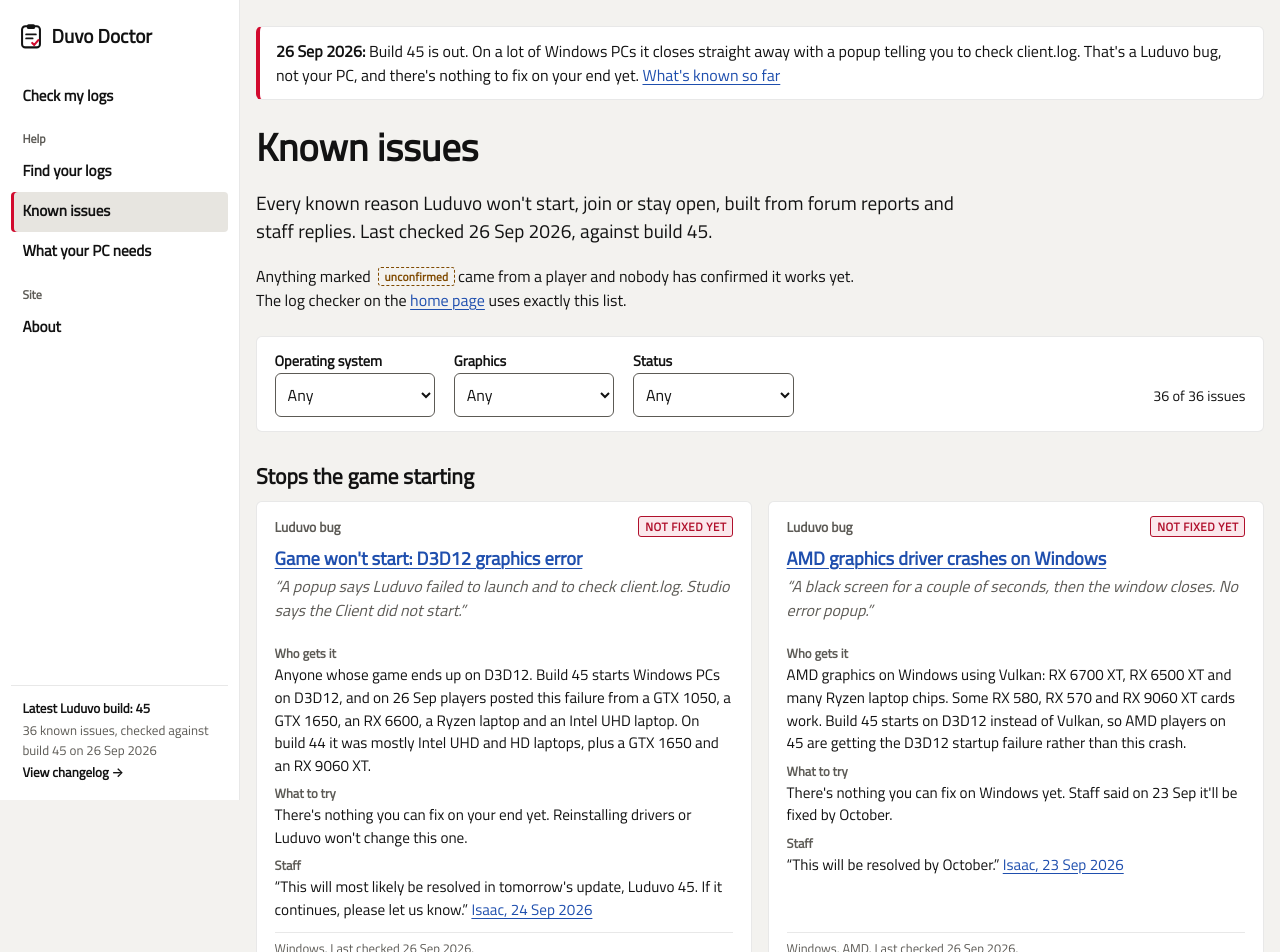
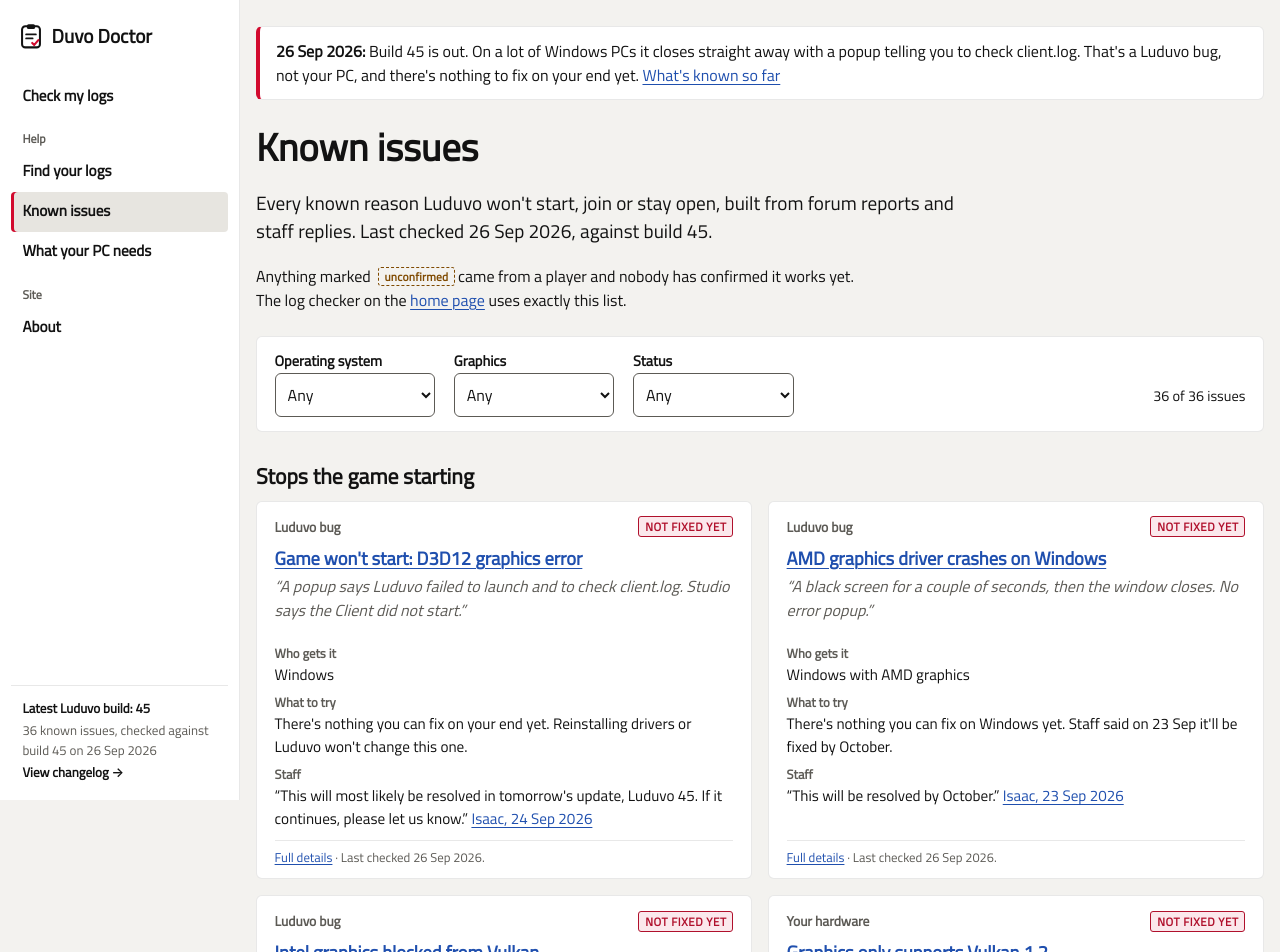
Before and after one commit to tippythetaidum/duvodoctor, a SvelteKit app: page /issues in a window 1280 px wide. Shown: the top 952 px of the page. Built offline with nearby package versions, Linux system fonts and the light colour scheme.

Commit message:
keep who gets it to one line on the issue cards

```diff
--- a/src/routes/issues/+page.svelte
+++ b/src/routes/issues/+page.svelte
@@ -19,6 +19,10 @@
 		(status === 'any' || s.status.state === status);
 
 	const shown = $derived(issues.filter(matches));
+	const whoShort = (s: Signature) => {
+		const where = s.platforms.includes('all') ? 'Any system' : s.platforms.map((p) => OS_LABEL[p]).join(', ');
+		return s.vendors ? `${where} with ${s.vendors.map((v) => VENDOR_LABEL[v]).join(' or ')} graphics` : where;
+	};
 	const order = ['blocks-launch', 'blocks-join', 'crash-in-game', 'studio', 'info'] as const;
 	const grouped = $derived(order.map((sev) => ({ sev, list: shown.filter((s) => s.severity === sev) })).filter((g) => g.list.length));
 </script>
@@ -86,7 +90,7 @@
 					<p class="said">“{s.summary}”</p>
 					<dl>
 						<dt>Who gets it</dt>
-						<dd>{s.who}</dd>
+						<dd>{whoShort(s)}</dd>
 						<dt>What to try</dt>
 						<dd>
 							{s.steps[0].text}
@@ -101,8 +105,7 @@
 						{/if}
 					</dl>
 					<p class="foot">
-						{s.platforms.map((p) => OS_LABEL[p]).join(', ')}{s.vendors ? `, ${s.vendors.map((v) => VENDOR_LABEL[v]).join(', ')}` : ''}.
-						Last checked {formatDate(s.last_checked)}.
+						<a href="/issues/{s.id}">Full details</a> · Last checked {formatDate(s.last_checked)}.
 					</p>
 				</li>
 			{/each}
```
